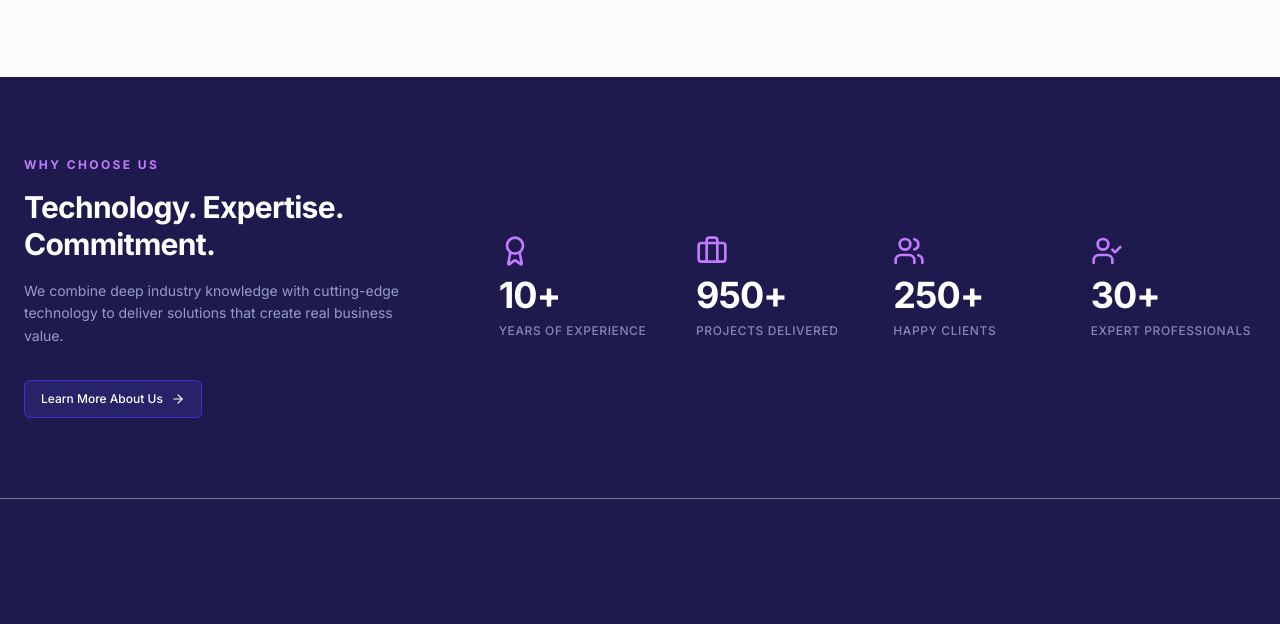
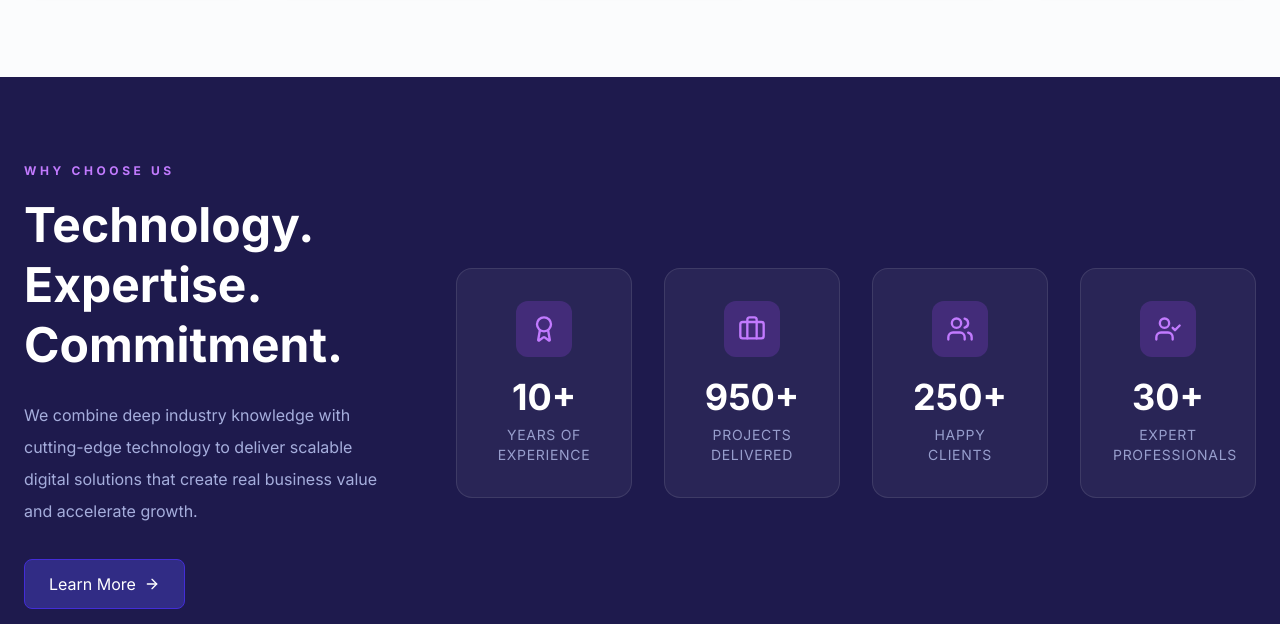
Before and after one commit to Amanjeet-007/company, a website: page index.html in a window 1280 px wide. Shown: the part 1205-1829 px from the top of the page. Drawn offline with nearby package versions, Linux system fonts and the light colour scheme.

Commit message:
fourth sectioin update

```diff
--- a/index.html
+++ b/index.html
@@ -232,86 +232,117 @@
 
 
 
-    <section
-      class="bg-indigo-950 text-white py-20 relative overflow-hidden"
-    >
-      <div
-        class="max-w-7xl mx-auto px-6 grid grid-cols-1 lg:grid-cols-12 gap-12 items-center"
-      >
-        <div class="lg:col-span-4 space-y-4">
-          <span
-            class="text-xs font-bold tracking-[0.2em] text-purple-400 uppercase block"
-            >Why Choose Us</span
+<section class="bg-indigo-950 text-white py-20">
+  <div class="max-w-7xl mx-auto px-6">
+    <div class="grid lg:grid-cols-12 gap-16 items-center">
+
+      <!-- Left Content -->
+      <div class="lg:col-span-4 text-center lg:text-left">
+        <span
+          class="inline-block text-xs font-bold tracking-[0.3em] uppercase text-purple-400 mb-4"
+        >
+          Why Choose Us
+        </span>
+
+        <h2 class="text-4xl lg:text-5xl font-bold leading-tight mb-6">
+          Technology.<br />
+          Expertise.<br />
+          Commitment.
+        </h2>
+
+        <p class="text-indigo-200/80 leading-8 max-w-md mx-auto lg:mx-0">
+          We combine deep industry knowledge with cutting-edge technology to
+          deliver scalable digital solutions that create real business value
+          and accelerate growth.
+        </p>
+
+        <a
+          href="#"
+          class="inline-flex items-center gap-2 mt-8 px-6 py-3 rounded-lg bg-indigo-900 hover:bg-indigo-800 transition-all duration-300 border border-indigo-700"
+        >
+          Learn More
+          <i data-lucide="arrow-right" class="w-4 h-4"></i>
+        </a>
+      </div>
+
+      <!-- Right Stats -->
+      <div class="lg:col-span-8">
+        <div class="grid grid-cols-2 lg:grid-cols-4 gap-8">
+
+          <!-- Card -->
+          <div
+            class="bg-white/5 border border-white/10 rounded-2xl p-8 hover:bg-white/10 transition duration-300 text-center"
           >
-          <h2 class="text-3xl font-bold tracking-tight leading-tight">
-            Technology. Expertise. Commitment.
-          </h2>
-          <p class="text-indigo-200/70 text-sm leading-relaxed max-w-sm">
-            We combine deep industry knowledge with cutting-edge technology to
-            deliver solutions that create real business value.
-          </p>
-          <div class="pt-4">
-            <a
-              href="#"
-              class="inline-flex items-center gap-2 border border-indigo-700 hover:border-indigo-600 bg-indigo-900/50 text-xs font-medium px-4 py-2.5 rounded-md transition-all"
+            <div
+              class="w-14 h-14 rounded-xl bg-purple-500/20 flex items-center justify-center mx-auto mb-5"
             >
-              Learn More About Us
-              <i data-lucide="arrow-right" class="w-3.5 h-3.5"></i>
-            </a>
-          </div>
-        </div>
+              <i data-lucide="award" class="w-7 h-7 text-purple-400"></i>
+            </div>
 
-        <div
-          class="lg:col-span-8 grid grid-cols-2 sm:grid-cols-4 gap-8 lg:pl-12"
-        >
-          <div class="space-y-2">
-            <div class="text-purple-400">
-              <i data-lucide="award" class="w-8 h-8"></i>
-            </div>
-            <p class="text-4xl font-bold tracking-tight">10+</p>
-            <p
-              class="text-xs text-indigo-200/60 uppercase tracking-wider font-medium"
-            >
+            <h3 class="text-4xl font-bold mb-2">10+</h3>
+
+            <p class="text-sm uppercase tracking-wider text-indigo-200/70">
               Years of Experience
             </p>
           </div>
-          <div class="space-y-2">
-            <div class="text-purple-400">
-              <i data-lucide="briefcase" class="w-8 h-8"></i>
+
+          <!-- Card -->
+          <div
+            class="bg-white/5 border border-white/10 rounded-2xl p-8 hover:bg-white/10 transition duration-300 text-center"
+          >
+            <div
+              class="w-14 h-14 rounded-xl bg-purple-500/20 flex items-center justify-center mx-auto mb-5"
+            >
+              <i data-lucide="briefcase" class="w-7 h-7 text-purple-400"></i>
             </div>
-            <p class="text-4xl font-bold tracking-tight">950+</p>
-            <p
-              class="text-xs text-indigo-200/60 uppercase tracking-wider font-medium"
-            >
+
+            <h3 class="text-4xl font-bold mb-2">950+</h3>
+
+            <p class="text-sm uppercase tracking-wider text-indigo-200/70">
               Projects Delivered
             </p>
           </div>
-          <div class="space-y-2">
-            <div class="text-purple-400">
-              <i data-lucide="users" class="w-8 h-8"></i>
+
+          <!-- Card -->
+          <div
+            class="bg-white/5 border border-white/10 rounded-2xl p-8 hover:bg-white/10 transition duration-300 text-center"
+          >
+            <div
+              class="w-14 h-14 rounded-xl bg-purple-500/20 flex items-center justify-center mx-auto mb-5"
+            >
+              <i data-lucide="users" class="w-7 h-7 text-purple-400"></i>
             </div>
-            <p class="text-4xl font-bold tracking-tight">250+</p>
-            <p
-              class="text-xs text-indigo-200/60 uppercase tracking-wider font-medium"
-            >
+
+            <h3 class="text-4xl font-bold mb-2">250+</h3>
+
+            <p class="text-sm uppercase tracking-wider text-indigo-200/70">
               Happy Clients
             </p>
           </div>
-          <div class="space-y-2">
-            <div class="text-purple-400">
-              <i data-lucide="user-check" class="w-8 h-8"></i>
+
+          <!-- Card -->
+          <div
+            class="bg-white/5 border border-white/10 rounded-2xl p-8 hover:bg-white/10 transition duration-300 text-center"
+          >
+            <div
+              class="w-14 h-14 rounded-xl bg-purple-500/20 flex items-center justify-center mx-auto mb-5"
+            >
+              <i data-lucide="user-check" class="w-7 h-7 text-purple-400"></i>
             </div>
-            <p class="text-4xl font-bold tracking-tight">30+</p>
-            <p
-              class="text-xs text-indigo-200/60 uppercase tracking-wider font-medium"
-            >
+
+            <h3 class="text-4xl font-bold mb-2">30+</h3>
+
+            <p class="text-sm uppercase tracking-wider text-indigo-200/70">
               Expert Professionals
             </p>
           </div>
+
         </div>
+      </div>
 
-      </div>
-    </section>
+    </div>
+  </div>
+</section>
 
     <footer class="bg-indigo-950 md:mt-0 -mt-50 -pt-50 text-slate-400 text-xs pt-32 pb-8 border-t border-white/40">
       <div class="max-w-7xl mx-auto px-6 grid grid-cols-2 md:grid-cols-12 gap-8 mb-12">
```
Also changed, not shown: dist/output.css.
